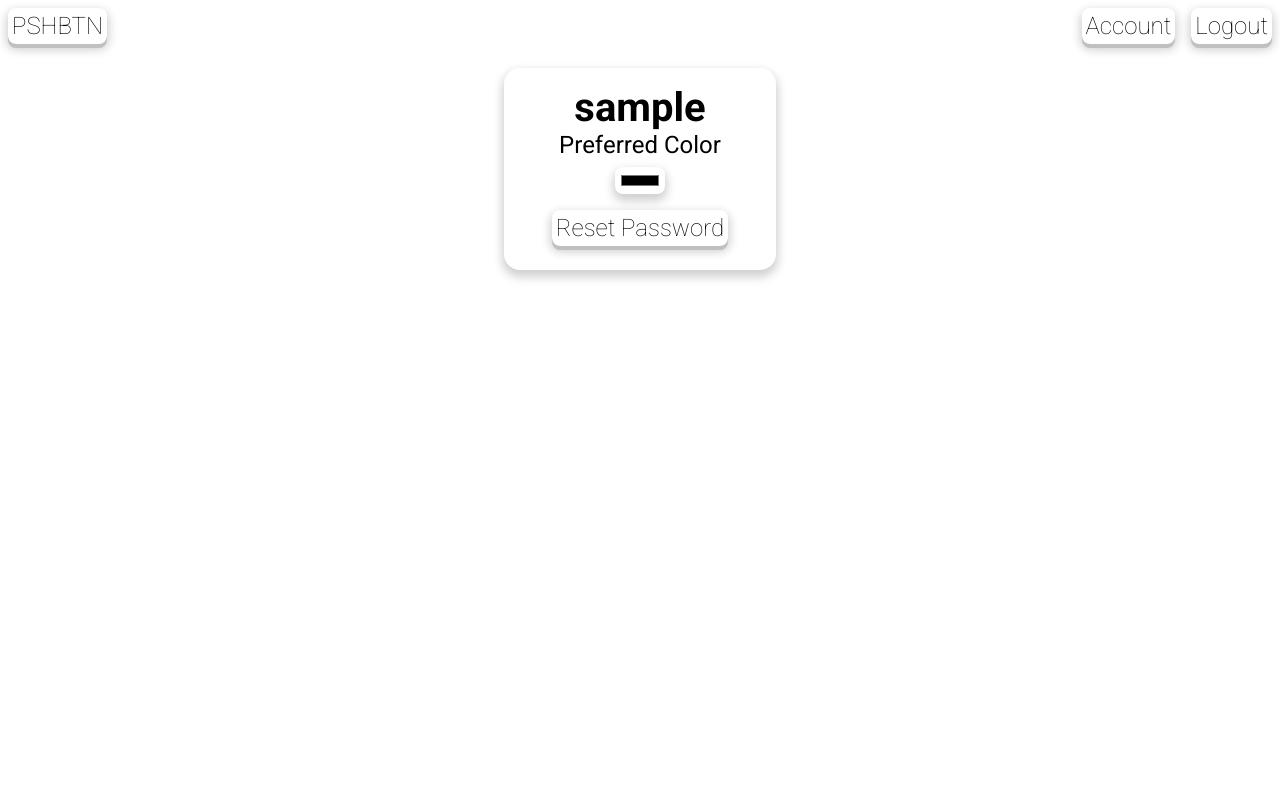
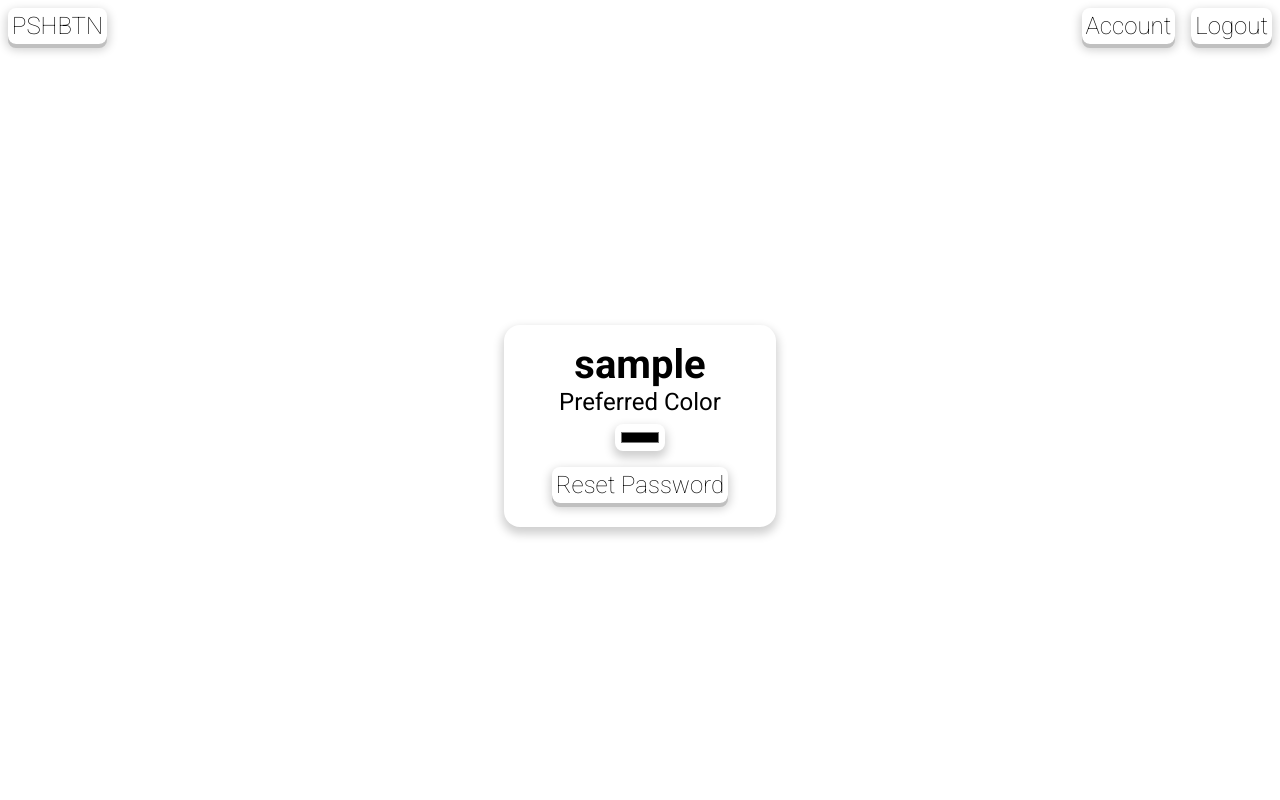
Before and after one commit to JMANN240/pshbtn, a Flask app: page /account in a window 1280 px wide. Run offline with Flask 2, Linux system fonts and the light colour scheme; the visitor is signed in with stand-in values (Sample User, id 1); data that the repository does not hold is empty.

Commit message:
using login.css for account.html

```diff
--- a/static/css/account.css
+++ /dev/null
@@ -1,8 +0,0 @@
-#site-body {
-    width: 100vw;
-    height: 100vh;
-    display: flex;
-    flex-direction: column;
-    align-items: center;
-    justify-content: flex-start;
-}
--- a/templates/account.html
+++ b/templates/account.html
@@ -1,7 +1,7 @@
 {% extends 'base.html' %}
 
 {% block header %}
-    <link rel="stylesheet" type="text/css" href="{{url_for('static', filename='css/account.css')}}">
+    <link rel="stylesheet" type="text/css" href="{{url_for('static', filename='css/login.css')}}">
     <script defer src="{{url_for('static', filename='js/account.js')}}"></script>
 {% endblock %}
 
```
